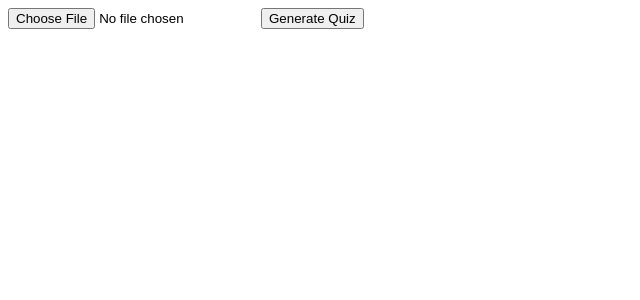
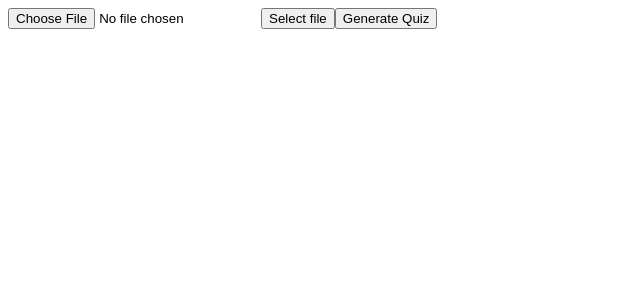
Before and after one commit to Rybeusz100/quiz-maestro, a React (Create React App) app: page / in a window 1280 px wide. Shown: the top 300 px of the page, without its empty margins (0-640 px from the left). Built offline with nearby package versions, Linux system fonts and the light colour scheme; the HTML template or start-up script is replaced by a standard one.

Commit message:
add button to control file input

```diff
--- a/src/components/mainMenu.tsx
+++ b/src/components/mainMenu.tsx
@@ -45,7 +45,8 @@ function MainMenu(props: IMainMenuProps) {
   return (
     <>
       <div className='topnav'>
-        <input type='file' accept='.txt, .json' onChange={OnFileUpload}></input>
+        <input type='file' accept='.txt, .json' onChange={OnFileUpload} id='inputFile'></input>
+        <button onClick={() => document.getElementById('inputFile')?.click()}>{currentFile?.name || 'Select file'}</button>
         <button onClick={GenerateQuiz}>Generate Quiz</button>
       </div>
       <div className='quizzes-holder'>
```
